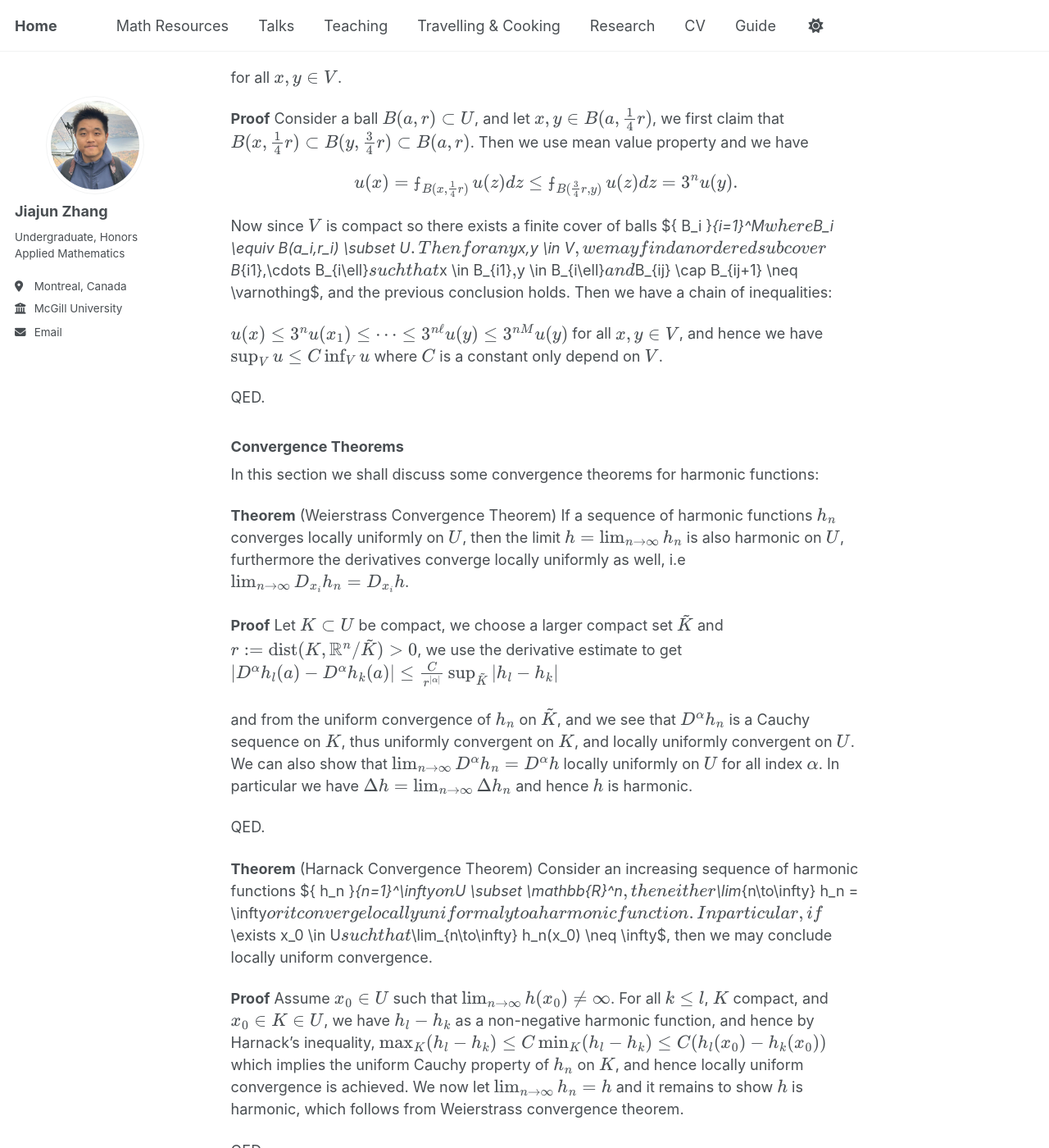
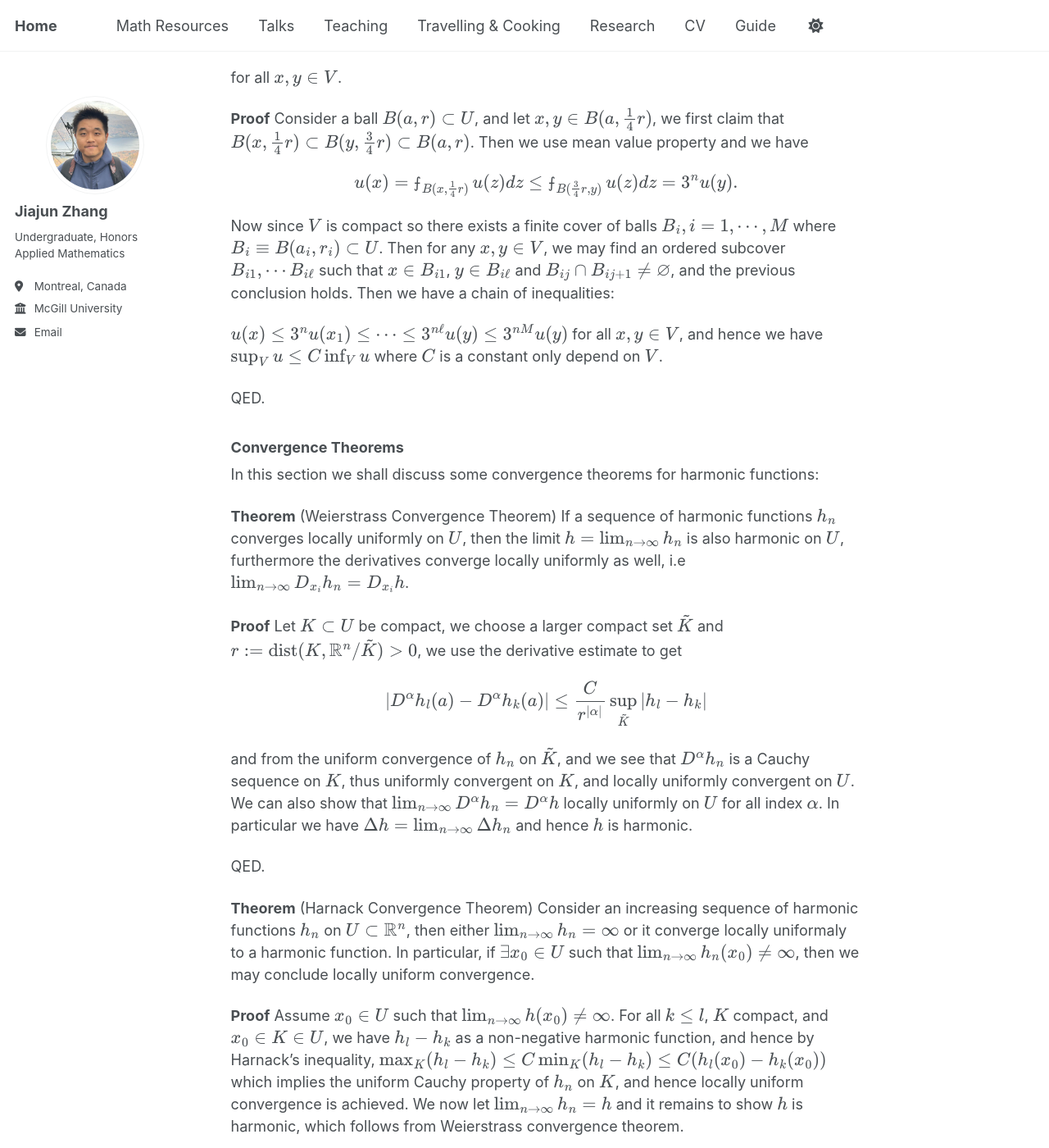
Before and after one commit to JohanssonRein/JohanssonRein.github.io, a Jekyll site: the page built from _publications/harmonicfunctions.md, in a window 1280 px wide and 1400 px high, scrolled down 12001 px. Shown: the whole window at 82% size. Built offline with Jekyll 4.4.1, drawn with Linux system fonts in a browser that asks for light colours; some of the changed text lies outside the part shown.

Commit message:
Update harmonicfunctions.md

```diff
--- a/_publications/harmonicfunctions.md
+++ b/_publications/harmonicfunctions.md
@@ -507,7 +507,7 @@ $$
 Hence we have
 
 $$
-|D^\alpha u(x_0)| \leq \frac{2n}{r} ||u||_{L^\infty(\partial B(x_0,r/2))} \leq \left( \frac{2}{r} \right)^{n+1} \cdot\frac{n}{\alpha(n)} ||u||_{L^1(B(x_0,r))}.
+|D^\alpha u(x_0)| \leq \frac{2n}{r} ||u||_{{L^\infty(\partial B(x_0,r/2))}} \leq \left( \frac{2}{r} \right)^{n+1} \cdot\frac{n}{\alpha(n)} ||u||_{L^1(B(x_0,r))}.
 $$
 
 QED.
@@ -517,7 +517,7 @@ We now prove Liouville's theorem:
 **Proof**
 Fix $x_0 \in \mathbb{R}^n$ and $r>0$, we have
 $$
-|Du(x_0)| \leq \frac{n}{\alpha(n)} \left( \frac{2}{r} \right)^{n+1} \cdot || u ||_{L^1(B(x_0,r))} \leq \frac{n}{\alpha(n)} \left( \frac{2}{r} \right)^{n+1} \cdot ||u||_{L^\infty(\mathbb{R}^n)} \overset{r \to \infty}{\to} 0.
+|Du(x_0)| \leq \frac{n}{\alpha(n)} \left( \frac{2}{r} \right)^{n+1} \cdot || u || \leq \frac{n}{\alpha(n)} \left( \frac{2}{r} \right)^{n+1} \cdot ||u||_{L^\infty(\mathbb{R}^n)} \overset{r \to \infty}{\to} 0.
 $$
 which means $u$ is a constant.
 
@@ -564,7 +564,7 @@ $$
 u(x) = ⨍_{B(x,\frac{1}{4}r)} u(z) dz \leq ⨍_{B(\frac{3}{4}r,y)} u(z)dz = 3^n u(y).
 $$
 
-Now since $V$ is compact so there exists a finite cover of balls $\{ B_i \}_{i=1}^M$ where $B_i \equiv B(a_i,r_i) \subset U$. Then for any $x,y \in V$, we may find an ordered subcover $B_{i1},\cdots B_{i\ell}$ such that $x \in B_{i1}$, $y \in B_{i\ell}$ and $B_{ij} \cap B_{ij+1} \neq \varnothing$, and the previous conclusion holds. Then we have a chain of inequalities:
+Now since $V$ is compact so there exists a finite cover of balls $\{ B_i \}, i = 1,\cdots, M$ where $B_i \equiv B(a_i,r_i) \subset U$. Then for any $x,y \in V$, we may find an ordered subcover $B_{i1},\cdots B_{i\ell}$ such that $x \in B_{i1}$, $y \in B_{i\ell}$ and $B_{ij} \cap B_{ij+1} \neq \varnothing$, and the previous conclusion holds. Then we have a chain of inequalities:
 
 $$
 u(x) \leq 3^n u(x_1) \leq \cdots \leq 3^{n\ell} u(y) \leq 3^{nM} u(y)
@@ -587,6 +587,7 @@ In this section we shall discuss some convergence theorems for harmonic function
 
 **Proof**
 Let $K \subset U$ be compact, we choose a larger compact set $\tilde{K}$ and $r:= \text{dist}(K,\mathbb{R}^n/\tilde{K}) >0$, we use the derivative estimate to get
+
 $$
 | D^\alpha h_{l}(a) - D^\alpha h_k(a) | \leq \frac{C}{r^{|\alpha|}} \sup_{\tilde{K}} |h_l - h_k |
 $$
@@ -597,7 +598,7 @@ QED.
 
 
 **Theorem**
-(Harnack Convergence Theorem) Consider an increasing sequence of harmonic functions $\{ h_n \}_{n=1}^\infty$ on $U \subset \mathbb{R}^n$, then either $\lim_{n\to\infty} h_n = \infty$ or it converge locally uniformaly to a harmonic function. In particular, if $\exists x_0 \in U$ such that $\lim_{n\to\infty} h_n(x_0) \neq \infty$, then we may conclude locally uniform convergence.
+(Harnack Convergence Theorem) Consider an increasing sequence of harmonic functions $\{ h_n \}$ on $U \subset \mathbb{R}^n$, then either $\lim_{n\to\infty} h_n = \infty$ or it converge locally uniformaly to a harmonic function. In particular, if $\exists x_0 \in U$ such that $\lim_{n\to\infty} h_n(x_0) \neq \infty$, then we may conclude locally uniform convergence.
 
 
 
```
